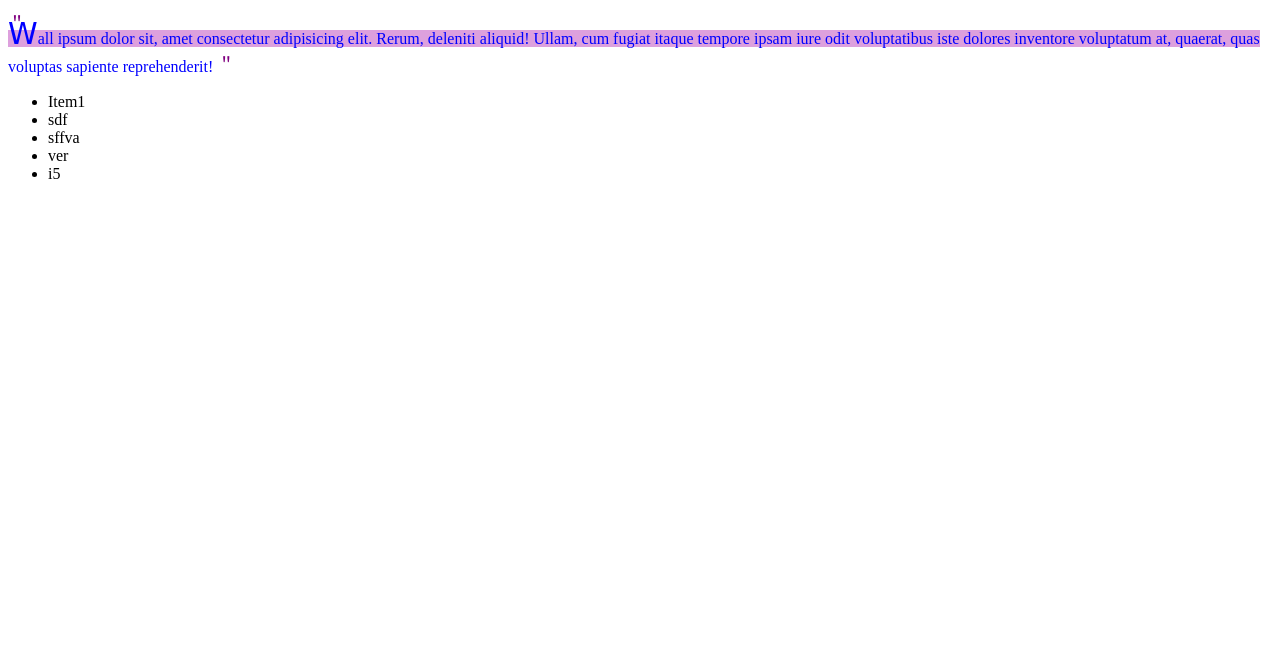
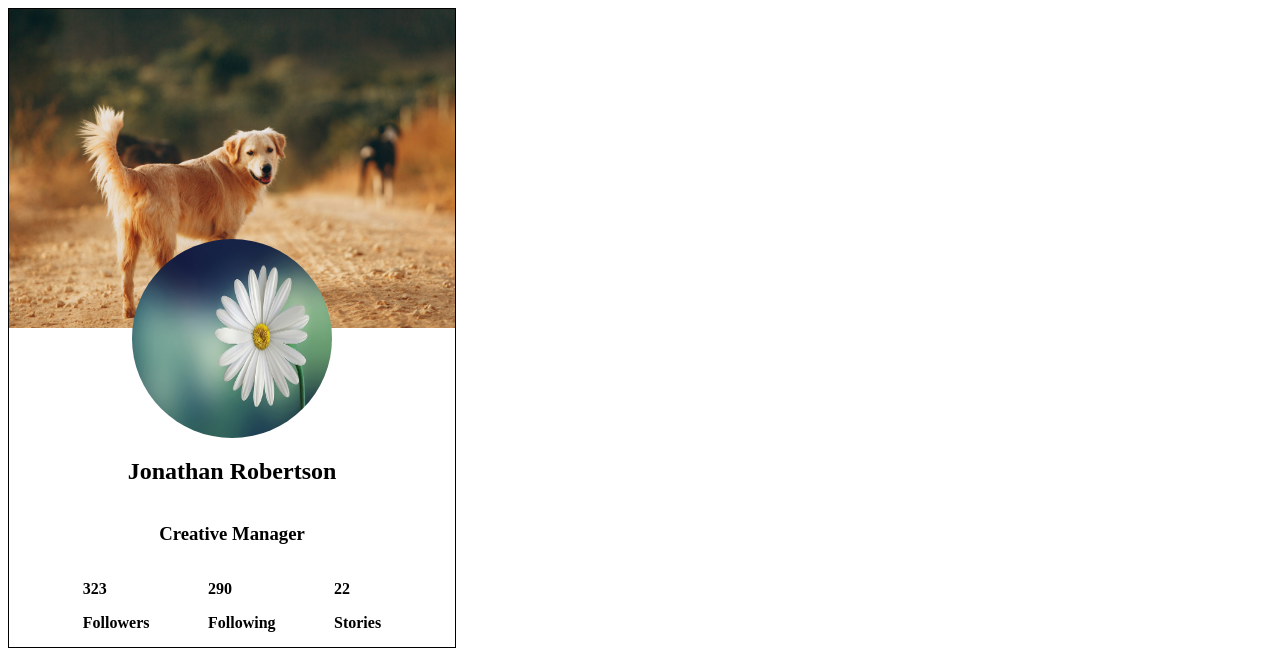
Before and after one commit to PolinaSmir/table-html, a plain HTML site: page index.html in a window 1280 px wide. Drawn offline with Linux system fonts and the light colour scheme; a web font is replaced by a local one.

Commit message:
creative manager

```diff
--- a/index.html
+++ b/index.html
@@ -13,22 +13,27 @@
     <link rel="stylesheet" href="style.css" />
   </head>
   <body>
-    <main>
-      <article>
-        <p>
-          Wall ipsum dolor sit, amet consectetur adipisicing elit. Rerum,
-          deleniti aliquid! Ullam, cum fugiat itaque tempore ipsam iure odit
-          voluptatibus iste dolores inventore voluptatum at, quaerat, quas
-          voluptas sapiente reprehenderit!
-        </p>
-        <ul>
-          <li>Item1</li>
-          <li>sdf</li>
-          <li>sffva</li>
-          <li>ver</li>
-          <li>i5</li>
-        </ul>
+    <section class="card-container">
+      <div class="header"></div>
+      <article class="card">
+        <img class="user-img" src="./pictures/flower.jpg" alt="user avatar" />
+        <h2>Jonathan Robertson</h2>
+        <h3>Creative Manager</h3>
+        <section class="links">
+          <div>
+            <p>323</p>
+            <span>Followers</span>
+          </div>
+          <div>
+            <p>290</p>
+            <span>Following</span>
+          </div>
+          <div>
+            <p>22</p>
+            <span>Stories</span>
+          </div>
+        </section>
       </article>
-    </main>
+    </section>
   </body>
 </html>
--- a/style.css
+++ b/style.css
@@ -1,26 +1,40 @@
-p {
-  color: blue;
+* {
+  box-sizing: border-box;
 }
-p::first-letter {
-  font-family: "Smooch", cursive;
-  font-size: 30px;
+.card-container {
+  width: 35vw;
+  height: 80vh;
+  border: 1px solid black;
 }
-p::first-line {
-  background-color: plum;
+.header {
+  height: 50%;
+  width: 100%;
+  background-image: url("./pictures/dog.jpg");
+  background-size: cover;
 }
-p::before {
-  position: absolute;
-  top: 10px;
-  content: "＂";
-  color: purple;
-  display: inline-block;
-  font-size: large;
+.card {
+  font-size: 16px;
+  font-weight: 600;
+  display: flex;
+  height: 50%;
+  flex-direction: column;
+  justify-content: space-between;
+  align-items: center;
 }
-p::after {
-  bottom: 5px;
-  right: 10px;
-  content: "＂";
-  color: purple;
-  display: inline-block;
-  font-size: large;
+.user-img {
+  width: 200px;
+  height: 200px;
+  border-radius: 50%;
+  margin-top: -20%;
 }
+h2,
+h3 {
+  color: black;
+}
+.links {
+  display: flex;
+  flex-direction: row;
+  width: 80%;
+  justify-content: space-around;
+  margin-bottom: 15px;
+}
```
Also changed, not shown: pictures/dog.jpg (added), pictures/flower.jpg (added).
